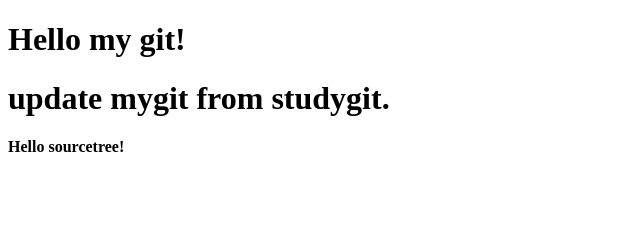
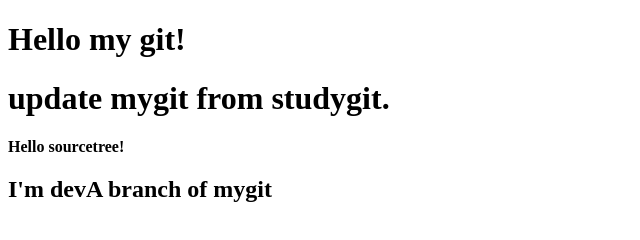
Before and after one commit to dongho1492/mygit, a plain HTML site: page index.html in a window 1280 px wide. Shown: the whole page, without its empty margins (0-640 px from the left). Drawn offline with Linux system fonts and the light colour scheme.

Commit message:
index.html add branch text

```diff
--- a/index.html
+++ b/index.html
@@ -9,5 +9,6 @@
     <h1>Hello my git!</h1>
     <h1>update mygit from studygit.</h1>
     <strong>Hello sourcetree!</strong>
+    <h2>I'm devA branch of mygit</h2>
 </body>
 </html>
```
